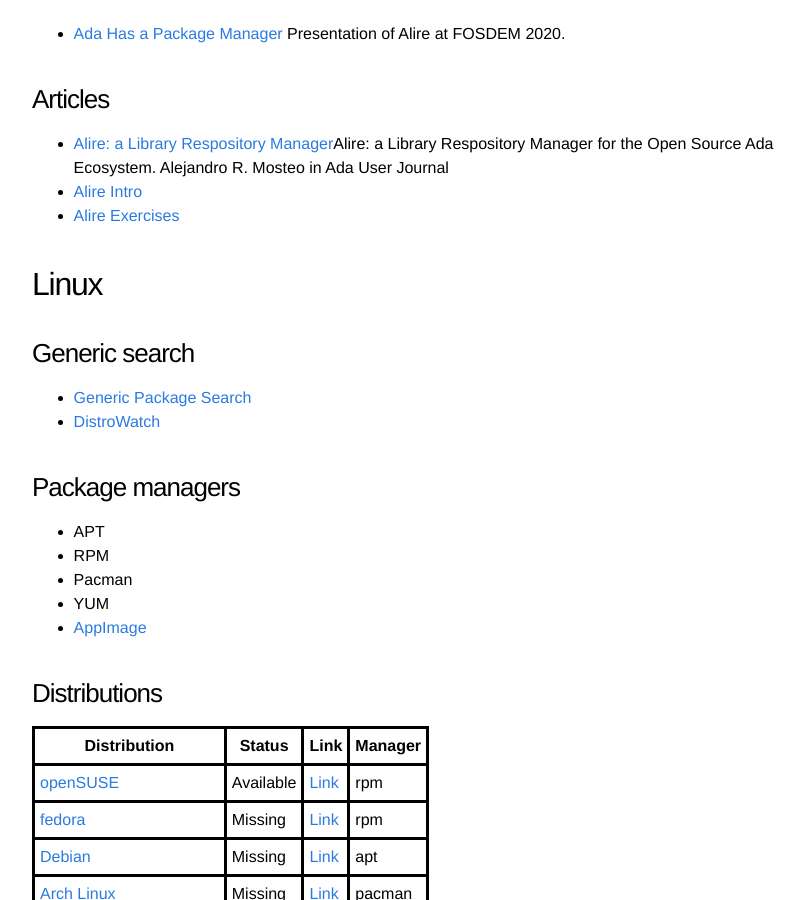
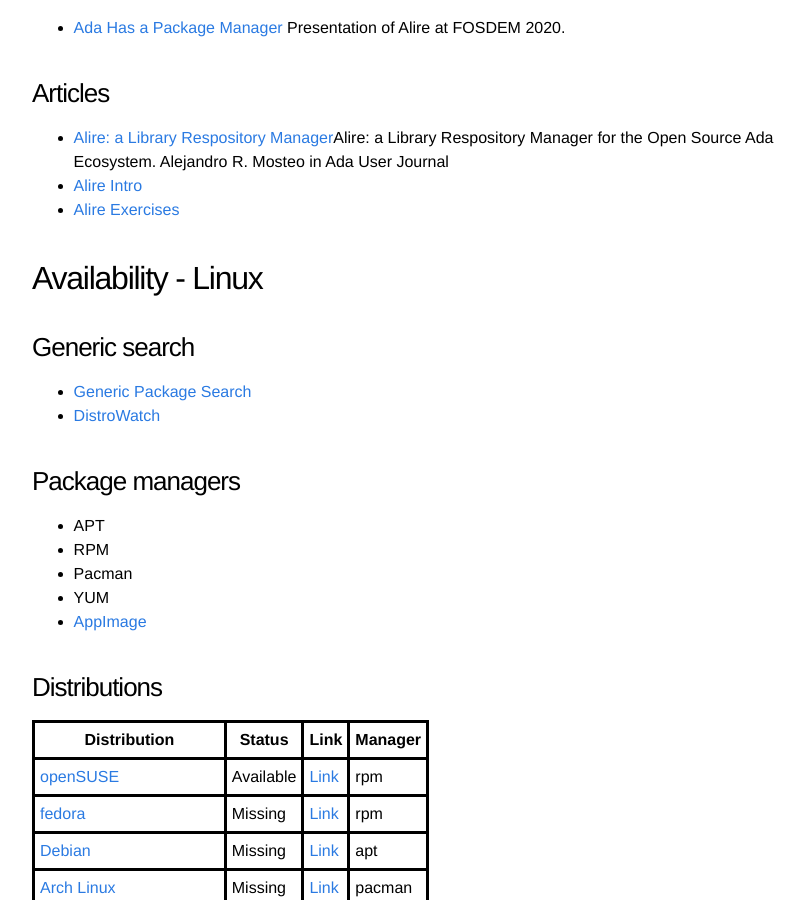
Before and after one commit to quornings/quornings.github.io, a Jekyll site: the page built from ada/alire.md, in a window 1280 px wide and 900 px high, scrolled down 396 px. Shown: the whole window, without its empty margins (208-1012 px from the left). Built offline with Jekyll 4.4.1, drawn with Linux system fonts in a browser that asks for light colours; part of the change alters nothing that is shown.

Commit message:
Update alire

```diff
--- a/ada/alire.md
+++ b/ada/alire.md
@@ -3,11 +3,11 @@ layout: page
 title: Alire Page
 ---
 
-## Site
+### Site
 - [Official](https://alire.ada.dev)
-- [Crates](https://alire.ada.dev/crate)
+- [Crates](https://alire.ada.dev/crates)
 - [GitHub](https://github.com/alire-project)
-- [CI](https://alire-crates-ci.mosteo.com)
+- [CI](https://alire-crate-ci.ada.dev/)
 
 ### Presentation
 - [Ada Has a Package Manager](https://www.youtube.com/watch?v=cRDqcui24GQ) Presentation of Alire at FOSDEM 2020.
@@ -21,7 +21,7 @@ title: Alire Page
 - [Alire Exercises](https://github.com/mosteo/2022-AEiC-alire-tutorial/blob/main/alire-exercises.slides.pdf)
 
 
-## Linux
+## Availability - Linux
 
 ### Generic search
 
```
